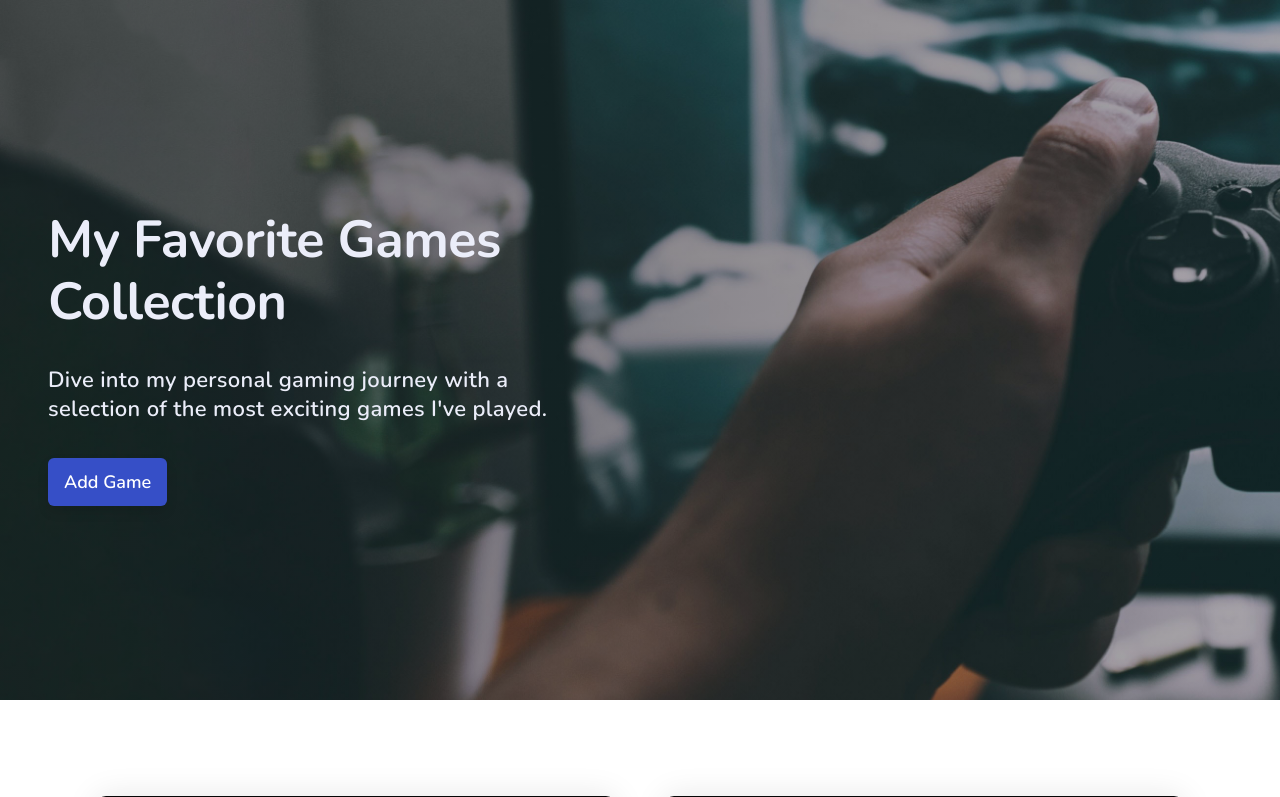
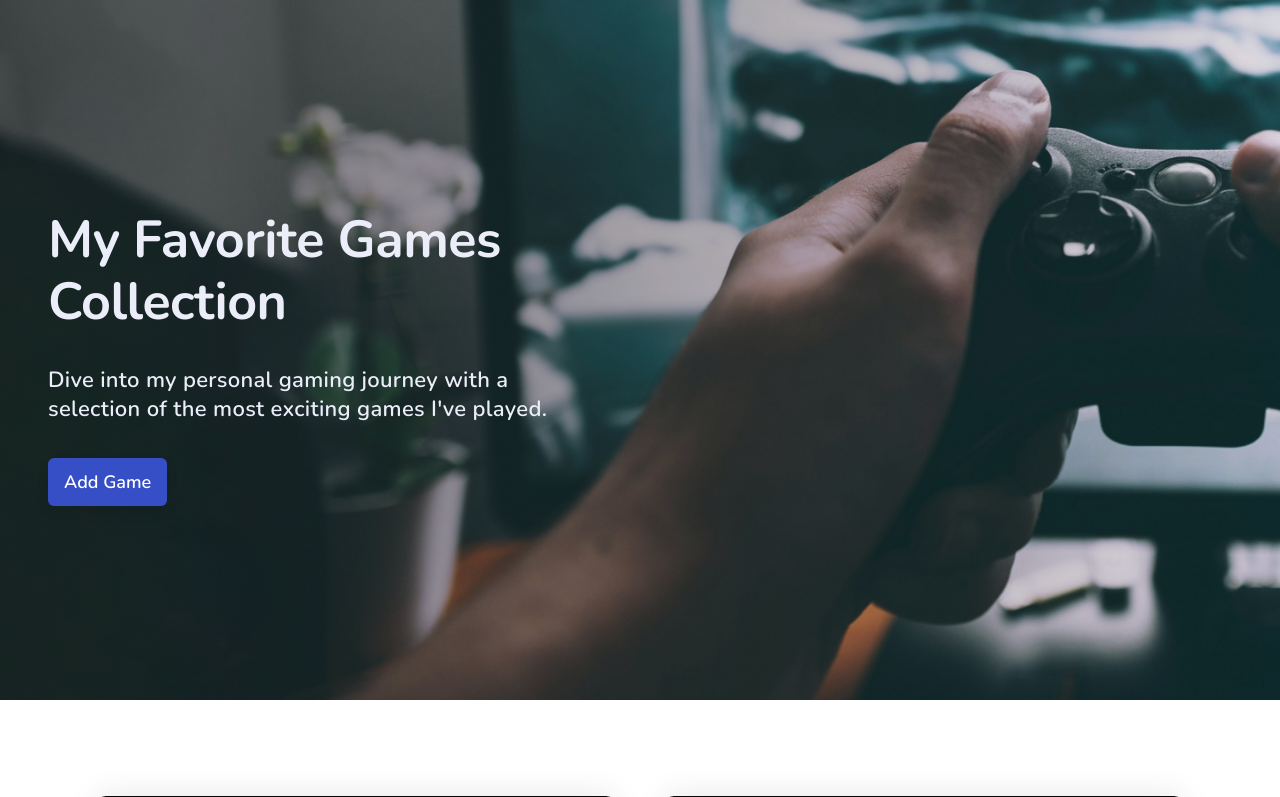
Before and after one commit to MunteanRares/Top-Games-List-WebApp, a Flask app: page / in a window 1280 px wide. Shown: the top 797 px of the page. Run offline with Flask 3, Linux system fonts and the light colour scheme.

Commit message:
asasa:wq

```diff
--- a/static/styles.css
+++ b/static/styles.css
@@ -13,6 +13,7 @@
   background-repeat: no-repeat;
   height: 70rem;
   align-content: center;
+  background-size: cover;
 }
 
 .hero-grid {
@@ -40,6 +41,7 @@
 .game-list-grid {
   display: grid;
   justify-content: center;
+  align-items: center;
   grid-template-columns: repeat(2, 1fr);
   gap: 4.8rem;
   row-gap: 8rem;
```
Also changed, not shown: instance/game-database.db, main.py (line endings or trailing spaces).
